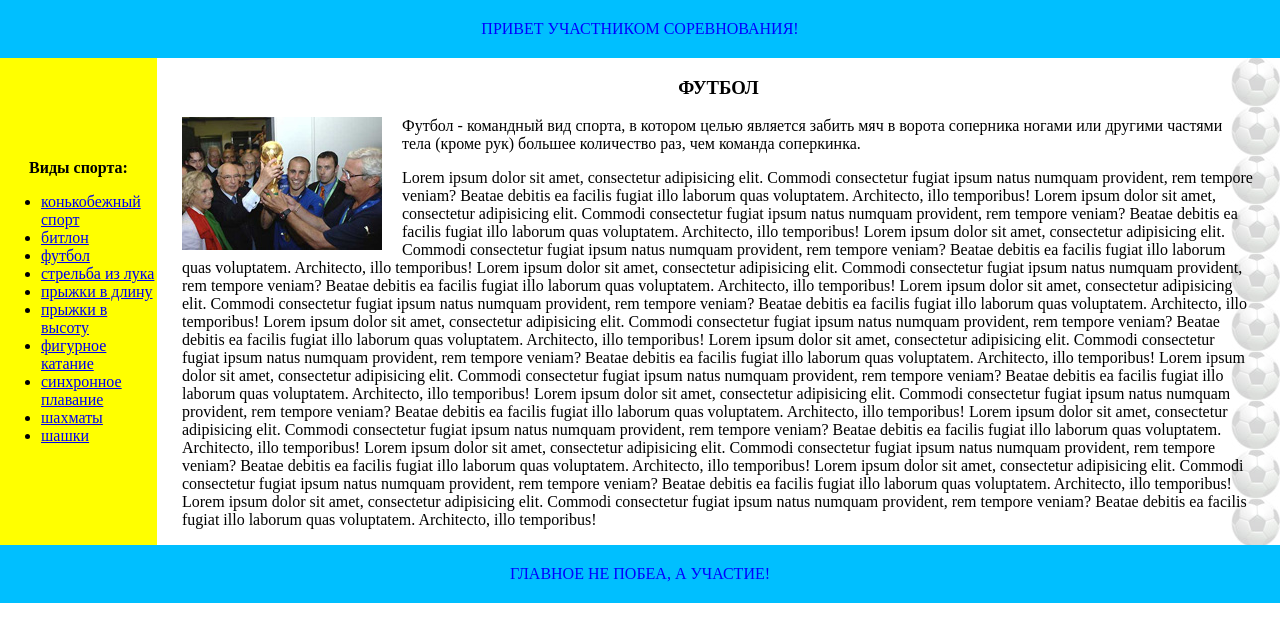
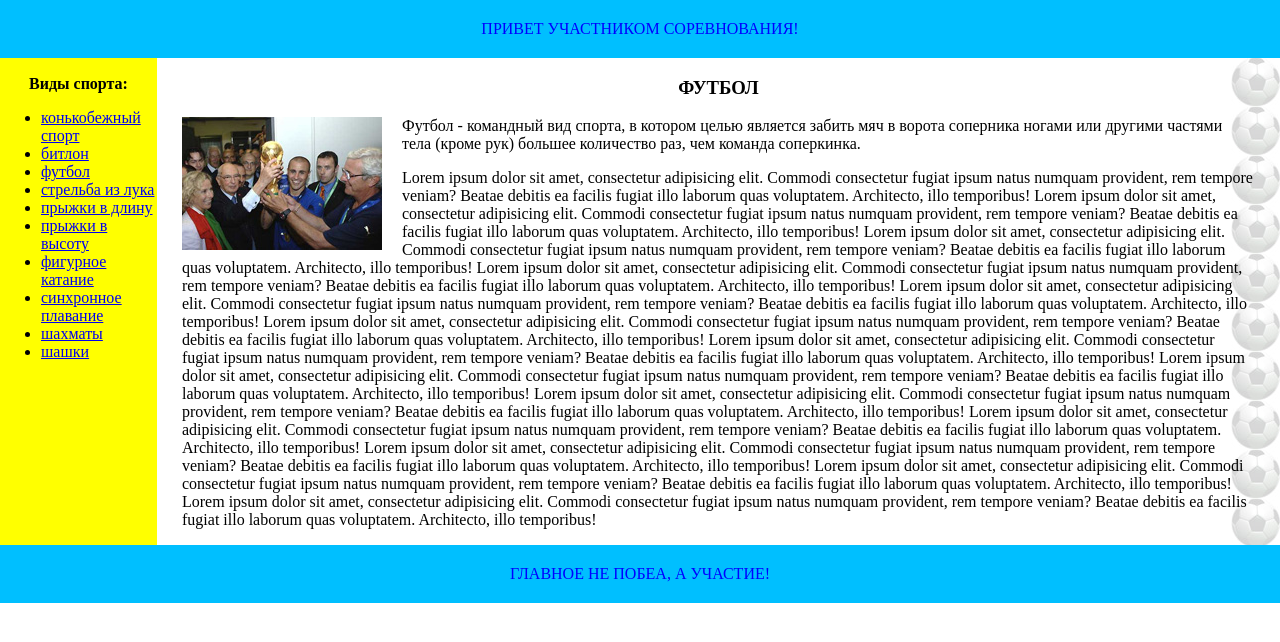
Before and after one commit to StolpnerA/Front-end-Developer, a plain HTML site: page HomeWork/HW_7/MAKET_TABLE.html in a window 1280 px wide. Drawn offline with Linux system fonts and the light colour scheme.

Commit message:
2016-12-30

```diff
--- a/HomeWork/HW_7/MAKET_TABLE.html
+++ b/HomeWork/HW_7/MAKET_TABLE.html
@@ -20,6 +20,8 @@
         .tdMenu {
             width: 155px;
             background-color: yellow;
+            background-position: top;
+            vertical-align: top;
         }
         .tdArticle {
             padding: 0 25px 0 25px;
```
